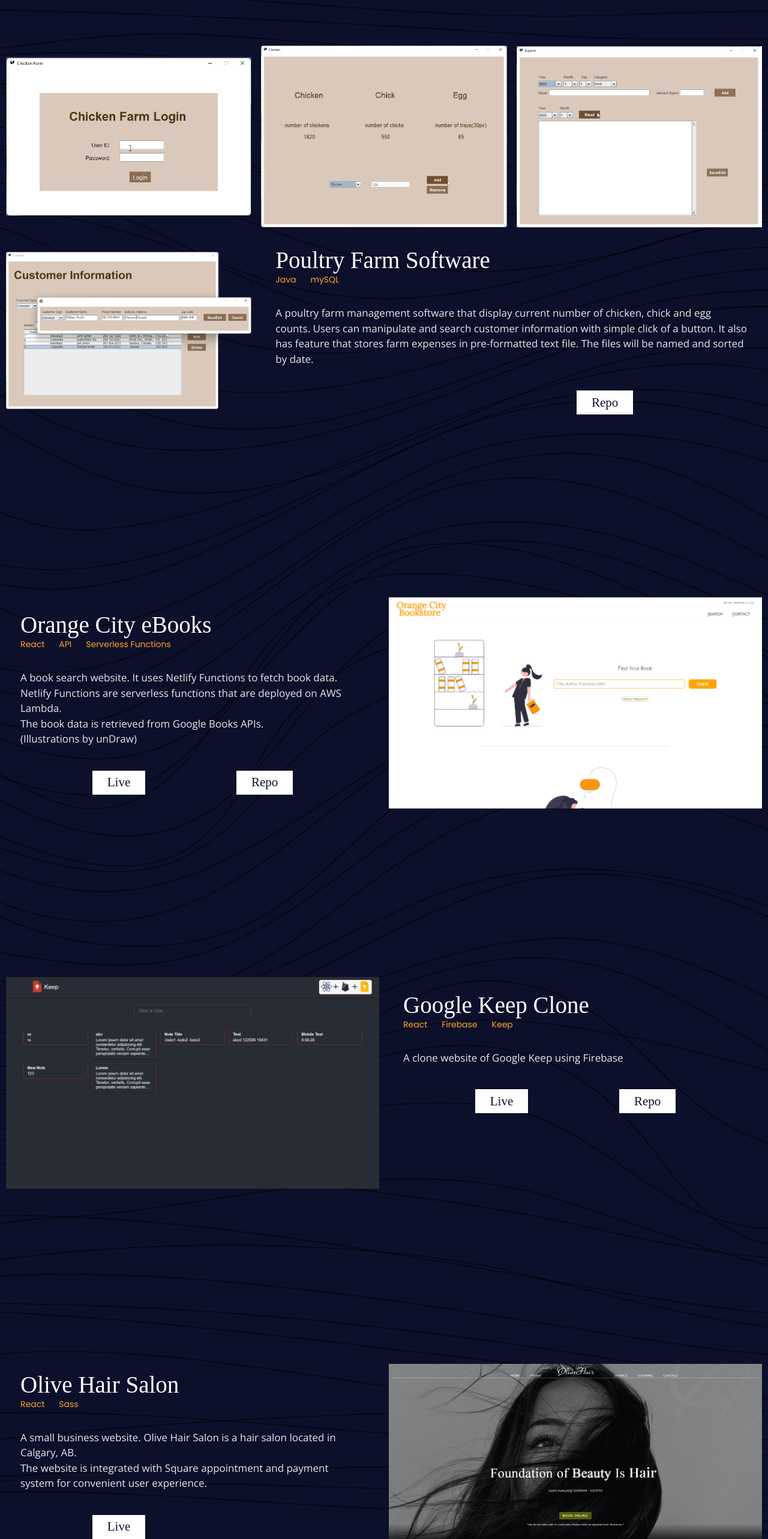
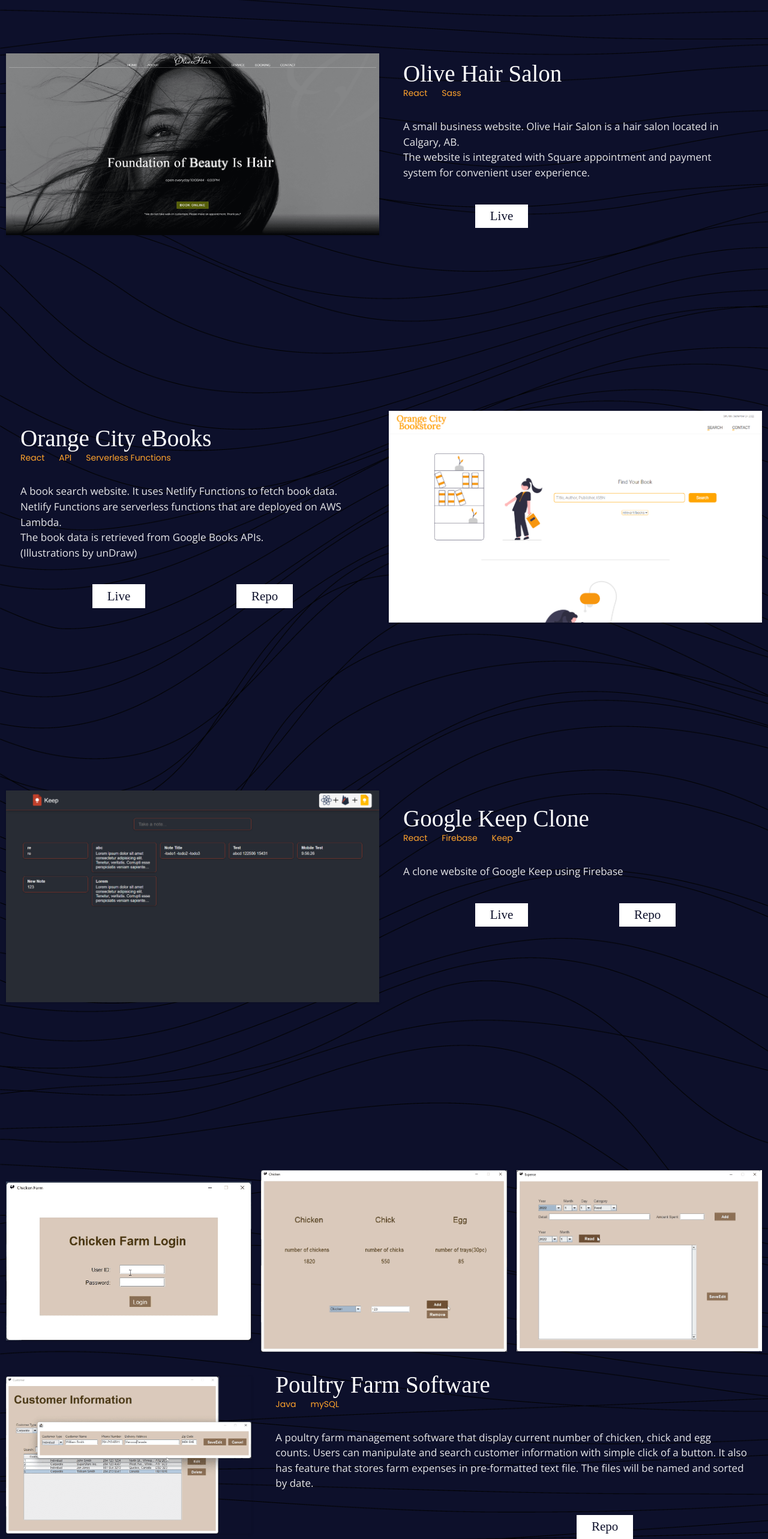
Before and after one commit to moohka/my-portfolio-3.0, a React (Create React App) app: page / in a window 1280 px wide. Shown: the part 1013-3579 px from the top of the page at 60% size. Built offline with nearby package versions, Linux system fonts and the light colour scheme; a web font is replaced by a local one.

Commit message:
The order of the projects and About padding update

```diff
--- a/src/assets/database/myProjects.json
+++ b/src/assets/database/myProjects.json
@@ -2,17 +2,19 @@
   {
     "id": 1,
     "images": null,
-    "title": "Poultry Farm Software",
-    "detail": "A poultry farm management software that display current number of chicken, chick and egg counts. Users can manipulate and search customer information with simple click of a button. It also has feature that stores farm expenses in pre-formatted text file. The files will be named and sorted by date.",
-    "builtWith": ["Java", "mySQL"],
+
+    "title": "Olive Hair Salon",
+    "detail": "A small business website. Olive Hair Salon is a hair salon located in Calgary, AB. \nThe website is integrated with Square appointment and payment system for convenient user experience.",
+    "builtWith": ["React", "Sass"],
     "view": {
-      "live": null,
-      "repo": "https://www.github.com/moohka/poultry-farm-software"
+      "live": "https://www.olivehair.ca",
+      "repo": null
     }
   },
   {
     "id": 2,
     "images": null,
+
     "title": "Orange City eBooks",
     "detail": "A book search website. It uses Netlify Functions to fetch book data. Netlify Functions are serverless functions that are deployed on AWS Lambda. \nThe book data is retrieved from Google Books APIs. \n(Illustrations by unDraw)",
     "builtWith": ["React", "API", "Serverless Functions"],
@@ -24,6 +26,7 @@
   {
     "id": 3,
     "images": null,
+
     "title": "Google Keep Clone",
     "detail": "A clone website of Google Keep using Firebase",
     "builtWith": ["React", "Firebase", "Keep"],
@@ -34,14 +37,14 @@
   },
   {
     "id": 4,
+    "images": null,
 
-    "images": null,
-    "title": "Olive Hair Salon",
-    "detail": "A small business website. Olive Hair Salon is a hair salon located in Calgary, AB. \nThe website is integrated with Square appointment and payment system for convenient user experience.",
-    "builtWith": ["React", "Sass"],
+    "title": "Poultry Farm Software",
+    "detail": "A poultry farm management software that display current number of chicken, chick and egg counts. Users can manipulate and search customer information with simple click of a button. It also has feature that stores farm expenses in pre-formatted text file. The files will be named and sorted by date.",
+    "builtWith": ["Java", "mySQL"],
     "view": {
-      "live": "https://www.olivehair.ca",
-      "repo": null
+      "live": null,
+      "repo": "https://www.github.com/moohka/poultry-farm-software"
     }
   }
 ]
--- a/src/components/mains/About/_About.scss
+++ b/src/components/mains/About/_About.scss
@@ -2,10 +2,10 @@
 
 #about {
   & .about-me {
-    padding: 210px 0 210px 0; //gap
+    padding: 230px 0 240px 0; //gap
 
     @include mobile {
-      padding: 110px 0 110px 0;
+      padding: 110px 0 120px 0;
     }
 
     & .about-me-h {
--- a/src/components/subs/Projects/Projects.jsx
+++ b/src/components/subs/Projects/Projects.jsx
@@ -4,26 +4,26 @@
 
 const ProjectContainer = () => {
   //attaching images to the project database
-  MYPROJECTS[0].images = [
+  MYPROJECTS[0].images = [SCREENSHOTS.Salon];
+  MYPROJECTS[1].images = [SCREENSHOTS.Bookstore];
+  MYPROJECTS[2].images = [SCREENSHOTS.Keep];
+  MYPROJECTS[3].images = [
     SCREENSHOTS.Poultry,
     SCREENSHOTS.Poultry1,
     SCREENSHOTS.Poultry2,
     SCREENSHOTS.Poultry3,
     SCREENSHOTS.Poultry4,
   ];
-  MYPROJECTS[1].images = [SCREENSHOTS.Bookstore];
-  MYPROJECTS[2].images = [SCREENSHOTS.Keep];
-  MYPROJECTS[3].images = [SCREENSHOTS.Salon];
 
   return (
     <div className="projects">
       <h2 className="project-sub-title">My Projects</h2>
 
       <div className="project-container">
-        <ProjectCard project={MYPROJECTS[0]} formatId="multi-img" />
+        <ProjectCard project={MYPROJECTS[0]} formatId="left-img" />
         <ProjectCard project={MYPROJECTS[1]} formatId="right-img" />
         <ProjectCard project={MYPROJECTS[2]} formatId="left-img" />
-        <ProjectCard project={MYPROJECTS[3]} formatId="right-img" />
+        <ProjectCard project={MYPROJECTS[3]} formatId="multi-img" />
       </div>
     </div>
   );
--- a/src/styles/style.css
+++ b/src/styles/style.css
@@ -206,11 +206,11 @@
 }
 
 #about .about-me {
-  padding: 210px 0 210px 0;
+  padding: 230px 0 240px 0;
 }
 @media only screen and (max-width: 640px) {
   #about .about-me {
-    padding: 110px 0 110px 0;
+    padding: 110px 0 120px 0;
   }
 }
 #about .about-me .about-me-h {
```
